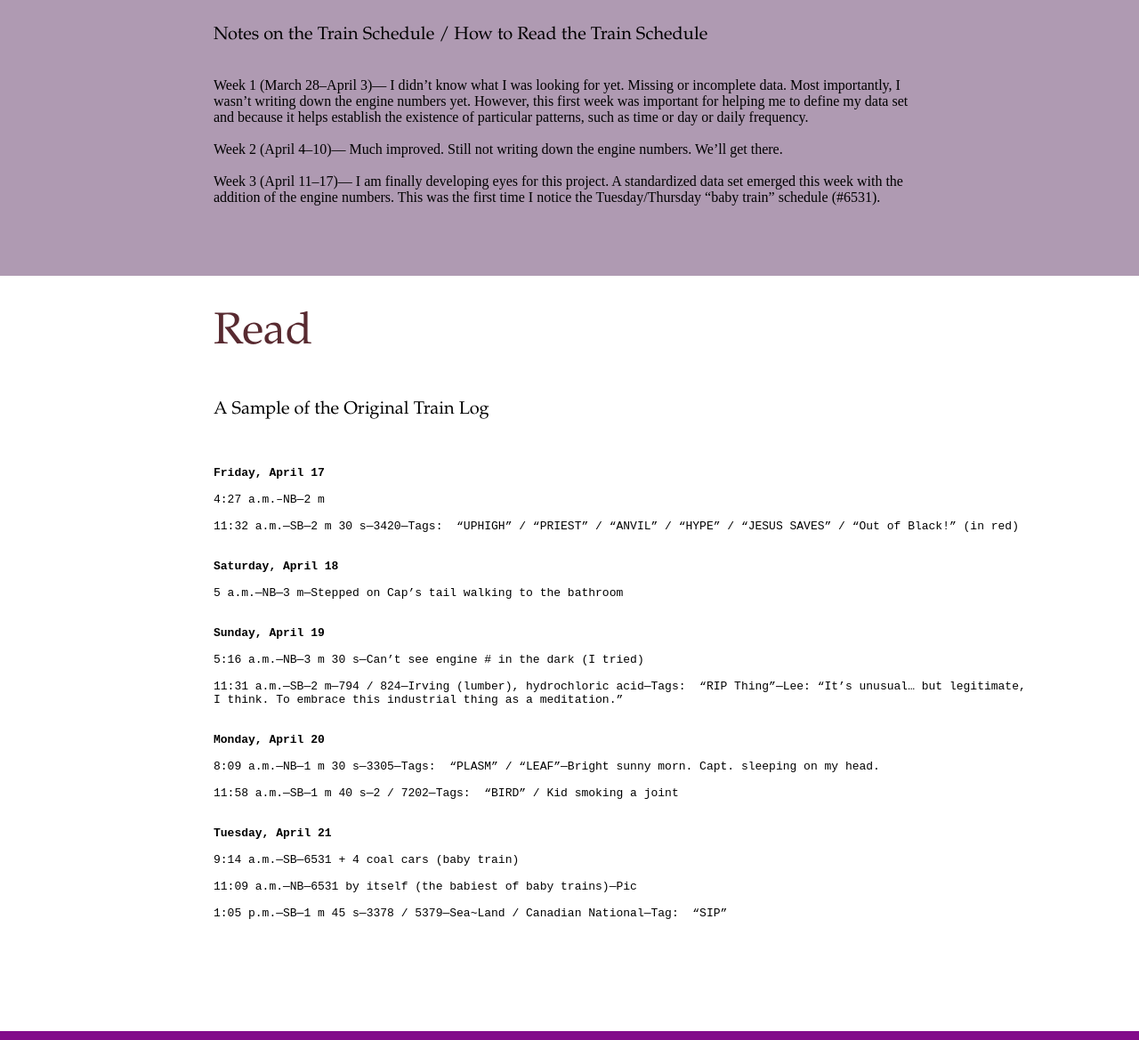
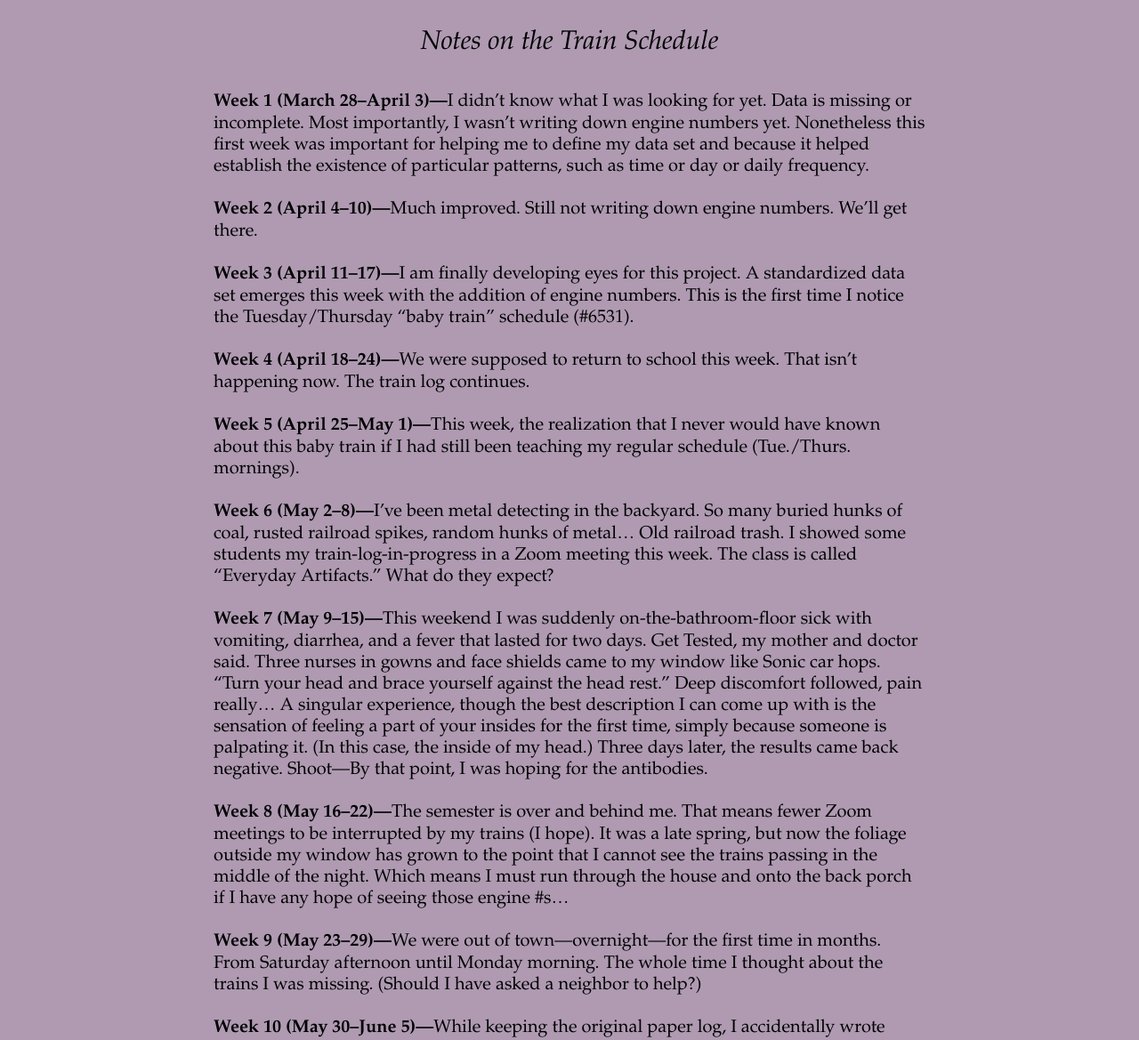
Before and after one commit to nicolemichelleroche/train_dreams, a plain HTML site: page index.html in a window 1280 px wide. Shown: the part 1456-2625 px from the top of the page at 89% size. Drawn offline with Linux system fonts and the light colour scheme.

Commit message:
Add files via upload

```diff
--- a/index.html
+++ b/index.html
@@ -31,18 +31,51 @@
 
         <img id="train_schedule" src="images/Train Schedule Revised FULL SIZE.svg">
 
+      </section>
+
         <!-- Copy the whole <section> block to add more projects. -->
         <section class="methodology">
         <div class="content-wrap divider">
-        <h2>Methodology</h2>
+          <h2>Methodology</h2>
           <!--<img src="images/CC_1890_Thomas_Smillie_Smithsonian.jpg" alt="display case" width: 400px>-->
-        <p><h4><br>Notes on the Train Schedule / How to Read the Train Schedule</h4><br><br>
+          <section>
 
-          Week 1 (March 28–April 3)— I didn’t know what I was looking for yet. Missing or incomplete data. Most importantly, I wasn’t writing down the engine numbers yet. However, this first week was important for helping me to define my data set and because it helps establish the existence of particular patterns, such as time or day or daily frequency.<br><br>
+          <br><h3>Notes on the Train Schedule</h3><br><br>
 
-          Week 2 (April 4–10)— Much improved. Still not writing down the engine numbers. We’ll get there.<br><br>
+          <h4><b>Week 1 (March 28–April 3)—</b>I didn’t know what I was looking for yet. Data is missing or incomplete. Most importantly, I wasn’t writing down engine numbers yet. Nonetheless this first week was important for helping me to define my data set and because it helped establish the existence of particular patterns, such as time or day or daily frequency.<br><br>
 
-          Week 3 (April 11–17)— I am finally developing eyes for this project. A standardized data set emerged this week with the addition of the engine numbers. This was the first time I notice the Tuesday/Thursday “baby train” schedule (#6531).<br><br>
+          <b>Week 2 (April 4–10)—</b>Much improved. Still not writing down engine numbers. We’ll get there.<br><br>
+
+          <b>Week 3 (April 11–17)—</b>I am finally developing eyes for this project. A standardized data set emerges this week with the addition of engine numbers. This is the first time I notice the Tuesday/Thursday “baby train” schedule (#6531).<br><br>
+
+          <b>Week 4 (April 18–24)—</b>We were supposed to return to school this week. That isn’t happening now. The train log continues.<br><br>
+
+          <b>Week 5 (April 25–May 1)—</b>This week, the realization that I never would have known about this baby train if I had still been teaching my regular schedule (Tue./Thurs. mornings).<br><br>
+
+          <b>Week 6 (May 2–8)—</b>I’ve been metal detecting in the backyard. So many buried hunks of coal, rusted railroad spikes, random hunks of metal… Old railroad trash. I showed some students my train-log-in-progress in a Zoom meeting this week. The class is called “Everyday Artifacts.” What do they expect?<br><br>
+
+          <b>Week 7 (May 9–15)—</b>This weekend I was suddenly on-the-bathroom-floor sick with vomiting, diarrhea, and a fever that lasted for two days. Get Tested, my mother and doctor said. Three nurses in gowns and face shields came to my window like Sonic car hops. “Turn your head and brace yourself against the head rest.” Deep discomfort followed, pain really… A singular experience, though the best description I can come up with is the sensation of feeling a part of your insides for the first time, simply because someone is palpating it. (In this case, the inside of my head.) Three days later, the results came back negative. Shoot—By that point, I was hoping for the antibodies.<br><br>
+
+          <b>Week 8 (May 16–22)—</b>The semester is over and behind me. That means fewer Zoom meetings to be interrupted by my trains (I hope). It was a late spring, but now the foliage outside my window has grown to the point that I cannot see the trains passing in the middle of the night. Which means I must run through the house and onto the back porch if I have any hope of seeing those engine #s…<br><br>
+
+          <b>Week 9 (May 23–29)—</b>We were out of town—overnight—for the first time in months. From Saturday afternoon until Monday morning. The whole time I thought about the trains I was missing. (Should I have asked a neighbor to help?)<br><br>
+
+          <b>Week 10 (May 30–June 5)—</b>While keeping the original paper log, I accidentally wrote “Friday, June 6” (it was the 5th)—a mistake I did not correct until I started a new page in the log thirteen days later on Thursday, June 18.<br><br>
+
+          <b>Week 11 (June 6–12)—</b>After weeks of talking about it, we finally set a date to follow the baby train. Wherever it goes when it goes south on Tue./Thur. mornings, it doesn’t go far—it’s always back within two hours. (Gouverneur? Philadelphia? It couldn’t be going all the way to Watertown…) That morning, it came two hours early, while we were having our coffee in the kitchen. We never would have caught it.<br><br>
+
+          <b>Week 12 (June 13–19)—</b>Lee always says that if a train derailed here, we’d be fine since our house is on the inside curve. But I read that the explosion after the derailment in Lac-Mégantic had a blast zone of 0.6 miles… This week I learned from my friend, a chemistry teacher at the university, that all those of tanks full of hydrochloric acid, liquid petroleum gas, etc. aren’t the ones to worry about… it’s the crude oil.<br><br>
+
+          <b>Week 13 (June 20–26)—</b>There has been talk of borrowing a trail cam so I never miss a train. I welcome, and fear, the data load.<br><br>
+
+          <b>Week 13 (June 27–July 3)—</b>We spent the weekend in New Hampshire. Another black hole in the data… But a person must live. At a friend’s yard-fire across town later that same week, I scrambled to record a passing train as accurately as possible. (Is it headed north? South? When do I start the timer?) A friend at the party said, “You aren’t still writing down trains, are you?”<br><br>
+
+          <b>Week 14 (July 4–10)—</b>#6531, the baby train, has been replaced by young upstart #2503. Fourth of July party at our friends’ new house in Canton. Also near the tracks (though not on them). A train passes, and I walk down the street to watch it with my friend and his two-and-a-half-year-old boy. I take a video, send pictures to his wife. The data is compromised. This isn’t my train. Or is it?<br><br>
+
+          <b>Week 15 (July 11–17)—</b>On July 14, the <i>New York Times</i> publishes an article about the importance of documenting the pandemic as it happens. That "we are all field collectors now.” One woman has been recording bird sounds for weeks, and captured audio of Black Lives Matter protests in the process. “It’s become a diary of sorts,” she said.<br><br>
+
+          We might be moving. The market is hot and we can sell this place and rent this other better house that will be ready August 1. In the country. On the Orebed Road. But (?) / And (?) there are no trains on the Orebed Road. On July 13 I decided that whatever happens, I will continue this log for 23 ½ weeks (in honor of 23 ½ Walnut). That means keeping this up until the end of August. By that point, I might finally be ready to stop.</h4>
+
         </p>
 
         </section>
@@ -50,42 +83,42 @@
       </section>
 
       <!-- ***********************  WORK EXPERIENCE  *********************** -->
-      <section class="read">
+      <section class="sample">
         <div class="content-wrap divider">
-        <h2>Read</h2>
+        <h2>Sample</h2>
 
         <!-- Copy this whole <section> block to add more schools. -->
         <section>
-          <br><h4>A Sample of the Original Train Log</h4><br><br>
-          <p><PRE><b>Friday, April 17</b>
+          <br><h3>A Taste of the Raw Train Log</h3><br><br>
+          <p><h4><b>Friday, April 17</b><br><br>
 
-4:27 a.m.–NB—2 m
+4:27 a.m.–NB—2 m<br>
 
-11:32 a.m.—SB—2 m 30 s—3420—Tags:  “UPHIGH” / “PRIEST” / “ANVIL” / “HYPE” / “JESUS SAVES” / “Out of Black!” (in red)<br>
+11:32 a.m.—SB—2 m 30 s—3420—Tags:  “UPHIGH” / “PRIEST” / “ANVIL” / “HYPE” / “JESUS SAVES” / “Out of Black!” (in red)<br><br>
 
-<b>Saturday, April 18</b>
+<b>Saturday, April 18</b><br><br>
 
-5 a.m.—NB—3 m—Stepped on Cap’s tail walking to the bathroom<br>
+5 a.m.—NB—3 m—Stepped on Cap’s tail walking to the bathroom<br><br>
 
-<b>Sunday, April 19</b>
+<b>Sunday, April 19</b><br><br>
 
-5:16 a.m.—NB—3 m 30 s—Can’t see engine # in the dark (I tried)
+5:16 a.m.—NB—3 m 30 s—Can’t see engine # in the dark (I tried)<br>
 
-11:31 a.m.—SB—2 m—794 / 824—Irving (lumber), hydrochloric acid—Tags:  “RIP Thing”—Lee: “It’s unusual… but legitimate, <br>I think. To embrace this industrial thing as a meditation.”<br>
+11:31 a.m.—SB—2 m—794 / 824—Irving (lumber), hydrochloric acid—Tags:  “RIP Thing”—Lee: “It’s unusual… but legitimate, I think. To embrace this industrial thing as a meditation.”<br><br>
 
-<b>Monday, April 20</b>
+<b>Monday, April 20</b><br><br>
 
-8:09 a.m.—NB—1 m 30 s—3305—Tags:  “PLASM” / “LEAF”—Bright sunny morn. Capt. sleeping on my head.
+8:09 a.m.—NB—1 m 30 s—3305—Tags:  “PLASM” / “LEAF”—Bright sunny morn. Capt. sleeping on my head.<br>
 
-11:58 a.m.—SB—1 m 40 s—2 / 7202—Tags:  “BIRD” / Kid smoking a joint<br>
+11:58 a.m.—SB—1 m 40 s—2 / 7202—Tags:  “BIRD” / Kid smoking a joint<br><br>
 
-<b>Tuesday, April 21</b>
+<b>Tuesday, April 21</b><br><br>
 
-9:14 a.m.—SB—6531 + 4 coal cars (baby train)
+9:14 a.m.—SB—6531 + 4 coal cars (baby train)<br>
 
-11:09 a.m.—NB—6531 by itself (the babiest of baby trains)—Pic
+11:09 a.m.—NB—6531 by itself (the babiest of baby trains)—Pic<br>
 
-1:05 p.m.—SB—1 m 45 s—3378 / 5379—Sea~Land / Canadian National—Tag:  “SIP”</PRE><br><br><p>
+1:05 p.m.—SB—1 m 45 s—3378 / 5379—Sea~Land / Canadian National—Tag:  “SIP”</h4><br><br><p>
 
         </section>
         <!-- End of School block. -->
--- /dev/null
+++ b/styles.css
@@ -0,0 +1,133 @@
+/*
+COLOR PALETTE
+https://coolors.co/c7ede4-d5fff3-af9ab2-820b8a-672a4e
+$light-cyan: #c7ede4ff;
+$aero-blue: #d5fff3ff;
+$lilac-luster: #af9ab2ff;
+$patriarch: #820b8aff;
+$old-mauve: #672a4eff;
+*/
+
+/** {
+  margin: 0;
+  padding: 0;
+  border: 0;
+  outline: 0;
+  font-size: 100%;
+  vertical-align: baseline;
+  background: transparent;
+}*/
+
+/* Global styles.....................................*/
+body {
+  color: ##A9A9A9;
+}
+h1 {
+  font-size: 120px;
+  line-height: 1;
+  font-weight: bold;
+}
+h2 {
+  font-size: 50px;
+  font-weight: bold;
+}
+h3 {
+  font-size: 30px;
+  font-weight: bold;
+}
+h4 {
+  font-size: 20px;
+  font-weight: bold;
+}
+h1, h2, h3, h4 {
+  font-family: 'Garamond', sans-serif;
+  font-weight: 400;
+  margin: 0;
+}
+.content-wrap {
+  max-width: 800px;
+  width: 85%;
+  margin: 0 auto;
+  padding: 45px 0;
+}
+.divider > section {
+  border-bottom: 1px dashed #343434;
+  padding: 25px 0;
+}
+.divider > section:last-of-type {
+  border-bottom: none;
+}
+
+/* Header.....................................*/
+header img {
+  width: 415px;
+  margin: 0 auto;
+  padding: 0;
+  display: inline-block;
+}
+
+.title {
+  background: #00023F;
+  color: #d5fff3ff;
+  font-size: 120px;
+  font-family: Garamond, sans-serif;
+  font-weight: bold;
+  text-align: center;
+  padding: 0;
+}
+
+.subtitle {
+  background: #c7ede4ff;
+  color: #582A30;
+  font-size: 120px;
+  font-family: Garamond, sans-serif;
+  font-weight: bold;
+  text-align: center;
+  padding: 0;
+  border-bottom: 2px dashed black;
+}
+
+/* Methodology.....................................*/
+
+.intro {
+  background: #fbfbf8;
+  color: #000000;
+  padding-top: 50px;
+}
+
+.intro h3 {
+  font-style: italic;
+  text-align: center;
+}
+
+.intro p {
+  padding: 0 50px 0 50px;
+}
+
+.methodology {
+  background: #af9ab2ff;
+  color: #000000;
+  margin: -10px;
+}
+
+.methodology h2 {
+    color: #fbfbf8;
+}
+
+#train_schedule {
+  width: auto;
+  margin: -8px;
+}
+
+.sample h2 {
+  color: #582A30;
+}
+
+footer {
+    background: #820b8aff;
+    color: #fbfbf8;
+    margin: -10px;
+}
+footer a {
+    color: #d5fff3ff;
+}
```
